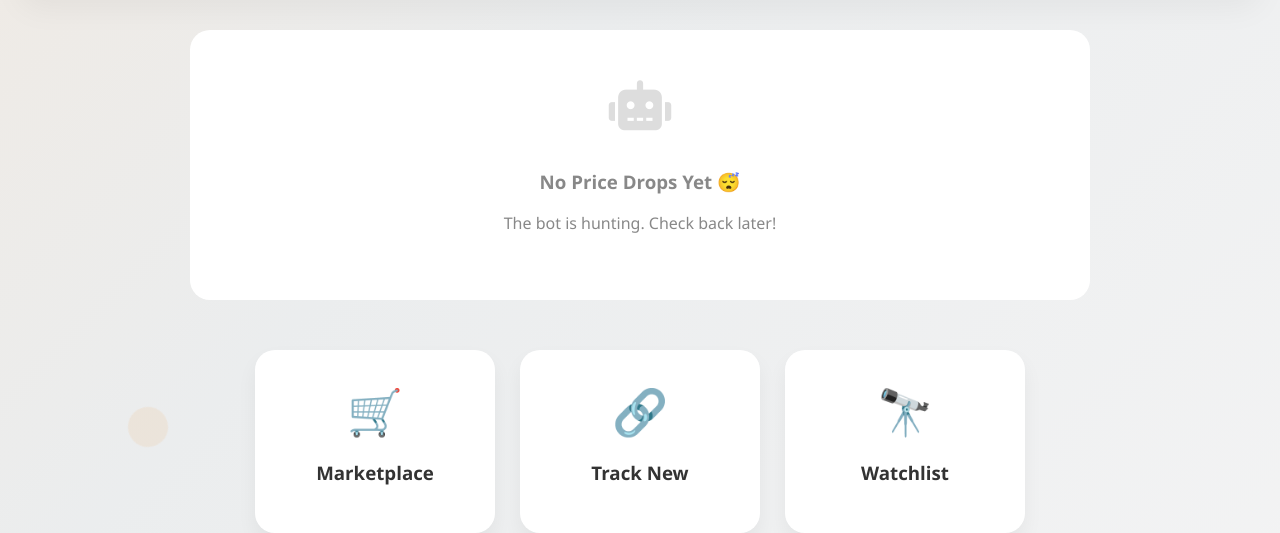
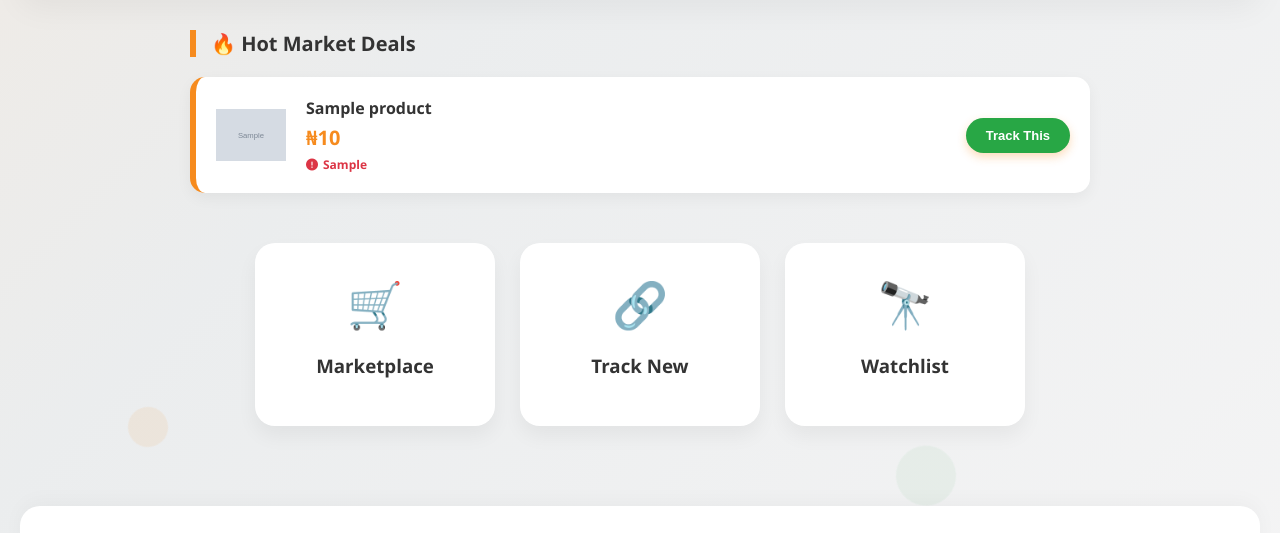
Before and after one commit to davidolufemi521/jumiasaastracker, a Flask app: page /dashboard in a window 1280 px wide. Shown: the part 101-634 px from the top of the page. Run offline with Flask 3, Linux system fonts and the light colour scheme; a user stored in the database is signed in; tables that the repository leaves empty hold one stand-in row (values such as "Sample post"); grey boxes marked "Sample" are stand-in pictures.

Commit message:
Home: always show 6 hot deals (price drops first, then newest), fix empty dashboard

```diff
--- a/app.py
+++ b/app.py
@@ -241,14 +241,30 @@ def about():
 @app.route('/dashboard')
 @login_required
 def home():
+    # Price-dropped marketplace deals (best savings first)
     market_deals = Product.query.filter(
         Product.is_public == True,
-        Product.current_price < Product.old_price
+        Product.current_price < Product.old_price,
+        Product.image_url != None,
+        Product.image_url != ''
     ).order_by(
         desc(Product.old_price - Product.current_price)
     ).limit(6).all()
 
-    my_alerts = [t.product for t in Tracking.query.filter_by(user_id=current_user.id).all() if t.product.current_price < t.product.old_price]
+    # If fewer than 6 price drops, top up with newest marketplace products
+    if len(market_deals) < 6:
+        shown_ids = [p.id for p in market_deals]
+        extra = Product.query.filter(
+            Product.is_public == True,
+            Product.image_url != None,
+            Product.image_url != '',
+            ~Product.id.in_(shown_ids) if shown_ids else True
+        ).order_by(desc(Product.id)).limit(6 - len(market_deals)).all()
+        market_deals = market_deals + extra
+
+    # User's personal watchlist price drops
+    my_alerts = [t.product for t in Tracking.query.filter_by(user_id=current_user.id).all()
+                 if t.product and t.product.current_price < t.product.old_price]
 
     return render_template('home.html', name=current_user.name, market_deals=market_deals, my_alerts=my_alerts)
 
--- a/templates/home.html
+++ b/templates/home.html
@@ -299,14 +299,21 @@
             <h3 class="section-title" style="border-color: #f68b1e;">🔥 Hot Market Deals</h3>
             {% for item in market_deals %}
             <div class="deal-card" style="border-left-color: #f68b1e;">
-                <img src="{{ item.image_url }}" class="deal-img">
+                {% if item.current_price < item.old_price %}
+                    {% set discount = ((item.old_price - item.current_price) / item.old_price) * 100 %}
+                    {% if discount > 5 %}
+                        <div class="flash-badge">🔥 -{{ "%.0f"|format(discount) }}% OFF</div>
+                    {% endif %}
+                {% endif %}
+                <img src="{{ item.image_url }}" class="deal-img" onerror="this.src='https://dummyimage.com/70x70/f0f0f0/999&text=?'">
                 <div class="deal-info">
-                    <div class="deal-name">{{ item.name }}</div>
+                    <div class="deal-name">{{ item.name[:60] }}{% if item.name|length > 60 %}...{% endif %}</div>
                     <div>
                         <span class="deal-price" style="color: #f68b1e;">₦{{ "{:,.0f}".format(item.current_price) }}</span>
-                        <span class="deal-old">₦{{ "{:,.0f}".format(item.old_price) }}</span>
+                        {% if item.current_price < item.old_price %}
+                            <span class="deal-old">₦{{ "{:,.0f}".format(item.old_price) }}</span>
+                        {% endif %}
                     </div>
-
                     {% if item.stock_left %}
                         <div class="stock-warning"><i class="fas fa-exclamation-circle"></i> {{ item.stock_left }}</div>
                     {% endif %}
```
